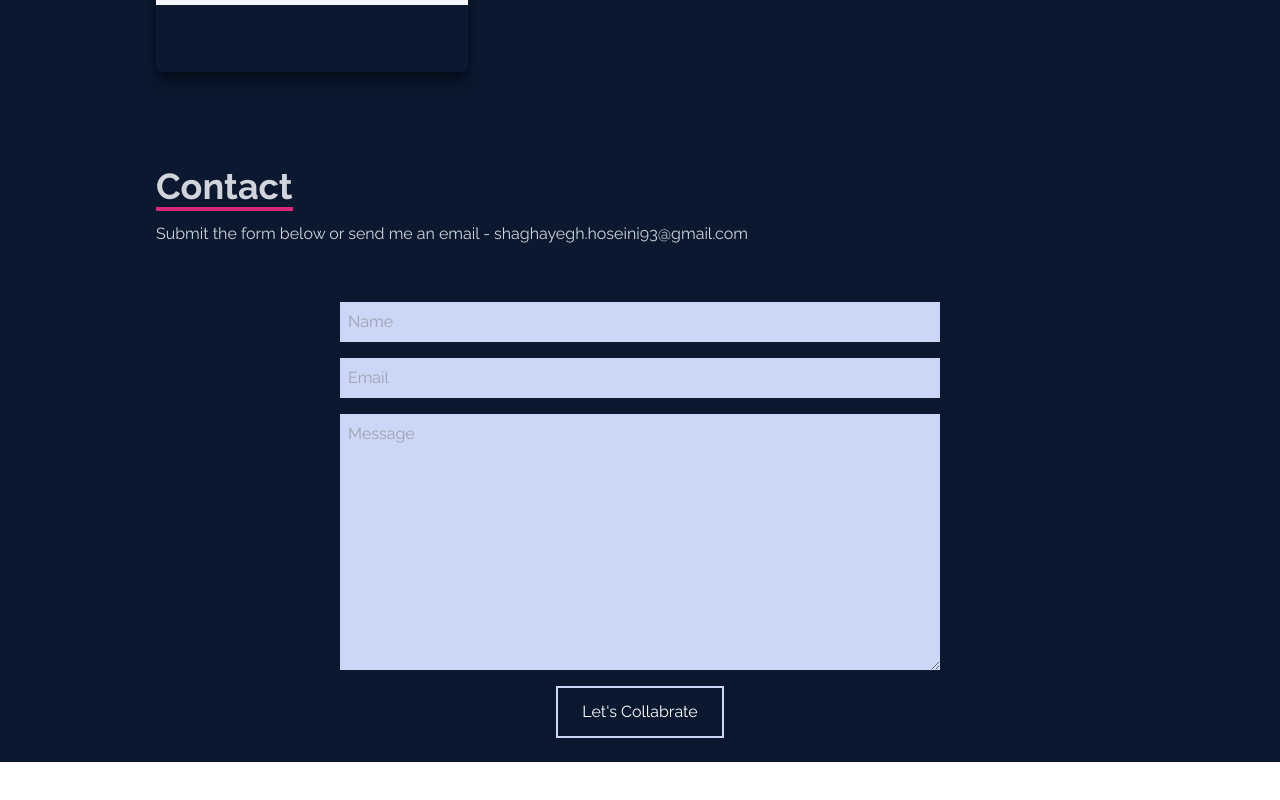
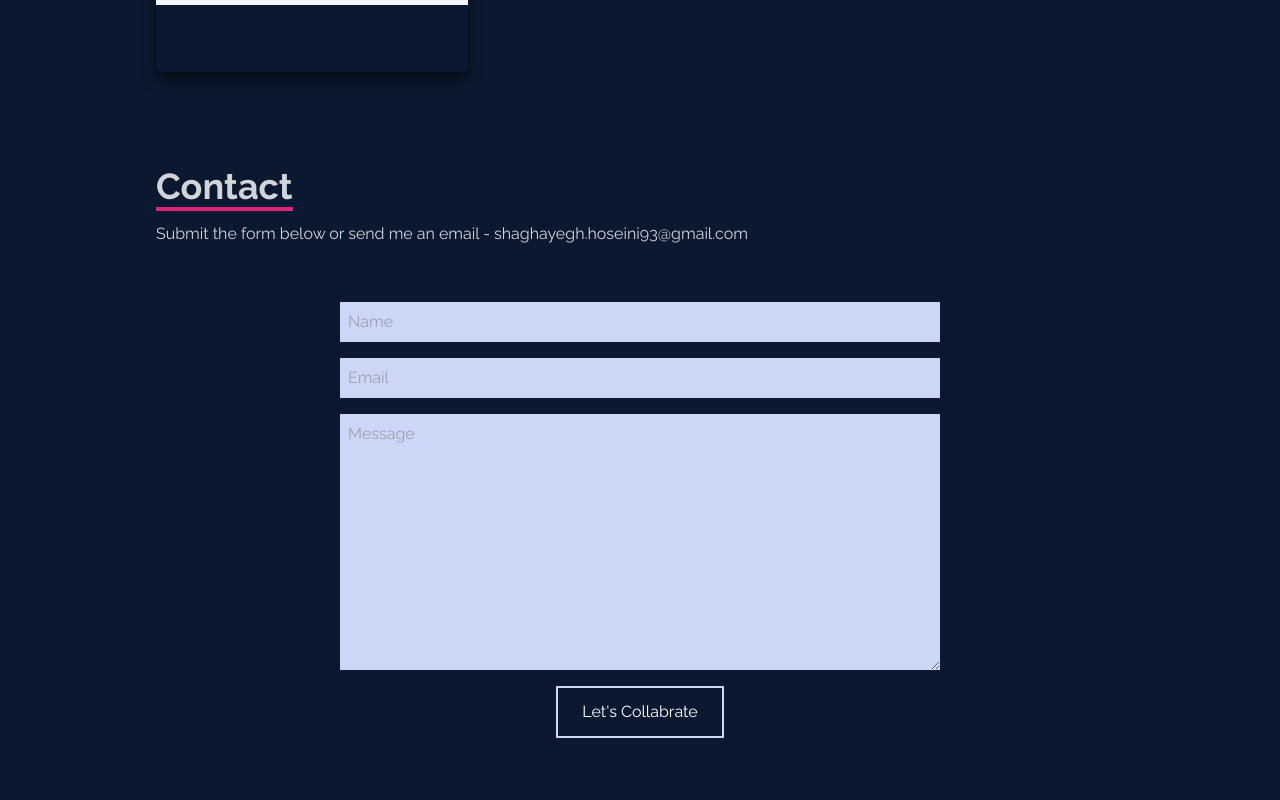
Before and after one commit to Shaghayegh-93/portfolio, a React (Vite) app: page / in a window 1280 px wide. Shown: the part 3050-3850 px from the top of the page. Before the commit the page ends 3812 px from the top, so only its background shows below. Built offline with nearby package versions, Linux system fonts and the light colour scheme.

Commit message:
improve style

```diff
--- a/src/components/Contact.jsx
+++ b/src/components/Contact.jsx
@@ -2,7 +2,7 @@ import React from "react";
 
 const Contact = () => {
   return (
-    <div name="contact" className="bg-[#0a192f] w-full">
+    <div name="contact" className="bg-[#0a192f] w-full pb-20  ">
       <div className="max-w-[1000px] w-full h-full p-4 mx-auto flex flex-col ">
         <div className=" pb-8 text-gray-300">
           <h2 className="font-bold border-b-4 border-pink-600 inline text-4xl ">
```
